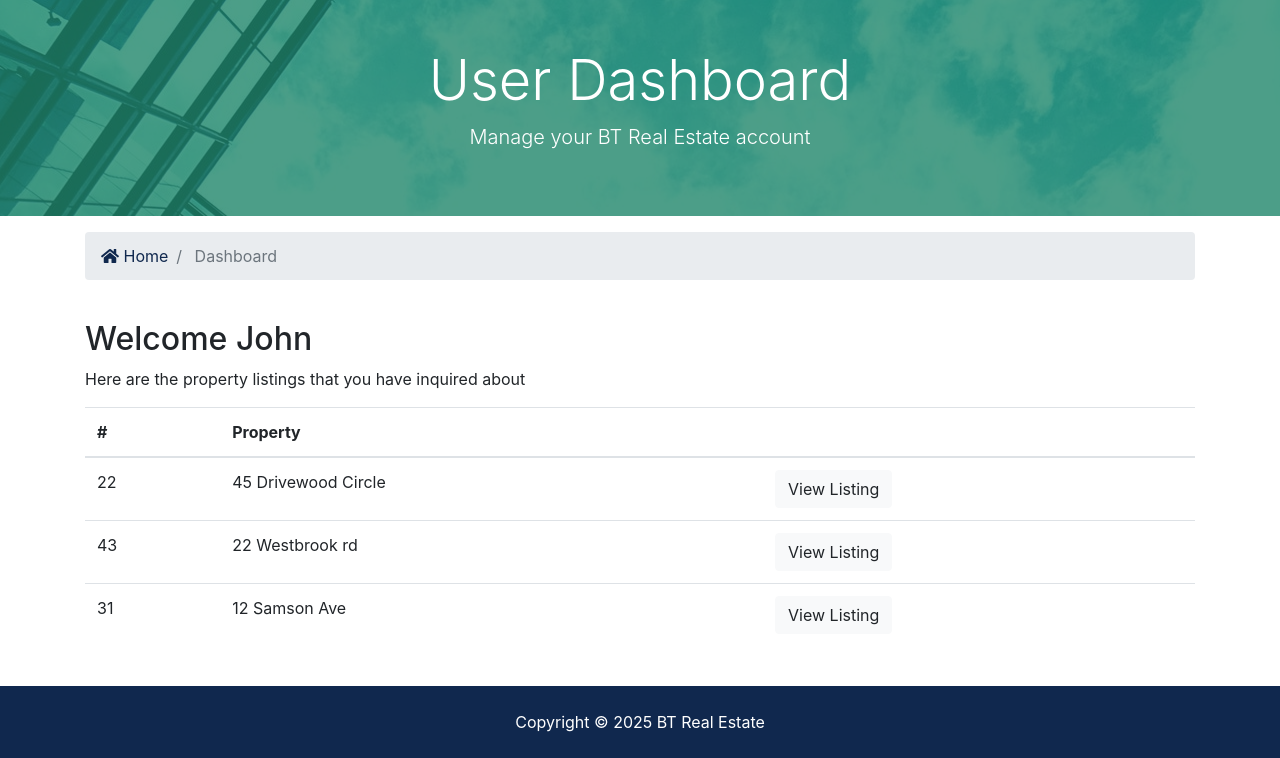
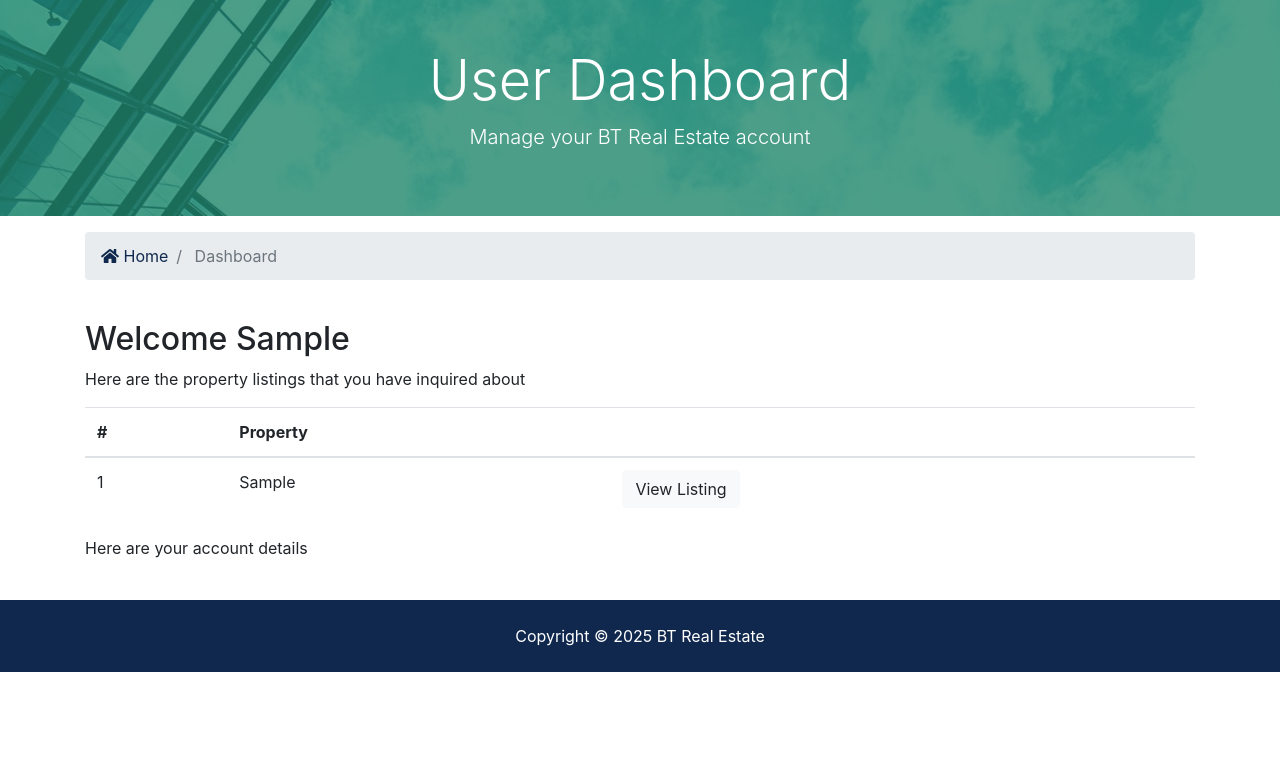
Before and after one commit to iiTzShaa/DjangoEstate, a Django app: page /accounts/dashboard in a window 1280 px wide. Shown: the part 129-887 px from the top of the page. After the commit the page ends 801 px from the top, so only its background shows below. Run offline with Django 4.2, Linux system fonts and the light colour scheme; a user stored in the database is signed in; tables that the repository leaves empty hold one stand-in row (values such as "Sample post"); some libraries are stand-ins or nearby versions.

Commit message:
update dashboard

```diff
--- a/accounts/views.py
+++ b/accounts/views.py
@@ -2,6 +2,7 @@ from django.shortcuts import render, redirect
 from django.contrib import messages
 from django.contrib.auth.models import User
 from django.contrib import auth
+from contacts.models import Contact
 def register(request):
     if request.method == 'POST':
         # Get form values
@@ -64,4 +65,8 @@ def logout(request):
     return redirect('index')
 
 def dashboard(request):
-    return render(request, 'accounts/dashboard.html')
+    user_profile = Contact.objects.order_by('-contact_date').filter(user_id=request.user.id)
+    context = {
+        'contacts': user_profile
+    }
+    return render(request, 'accounts/dashboard.html',context)
--- a/templates/accounts/dashboard.html
+++ b/templates/accounts/dashboard.html
@@ -33,7 +33,8 @@
   <div class="container">
     <div class="row">
       <div class="col-md-12">
-        <h2>Welcome John</h2>
+        <h2>Welcome {{user.first_name}}</h2>
+        {% if contacts %}
         <p>Here are the property listings that you have inquired about</p>
         <table class="table">
           <thead>
@@ -44,29 +45,20 @@
             </tr>
           </thead>
           <tbody>
+            {% for contact in contacts %}
             <tr>
-              <td>22</td>
-              <td>45 Drivewood Circle</td>
-              <td>
-                <a class="btn btn-light" href="#">View Listing</a>
+              <td>{{contact.id}}</td>
+              <td>{{contact.listing}}</td>
+              <td><a class="btn btn-light" href="{% url 'listing' contact.listing_id %}">View Listing</a>
               </td>
             </tr>
-            <tr>
-              <td>43</td>
-              <td>22 Westbrook rd</td>
-              <td>
-                <a class="btn btn-light" href="#">View Listing</a>
-              </td>
-            </tr>
-            <tr>
-              <td>31</td>
-              <td>12 Samson Ave</td>
-              <td>
-                <a class="btn btn-light" href="#">View Listing</a>
-              </td>
-            </tr>
+            {% endfor %}
           </tbody>
         </table>
+        {% else %}
+        <p>You have not inquired about any properties yet.</p>
+        {% endif %}
+        <p>Here are your account details</p>
       </div>
     </div>
   </div>
```
